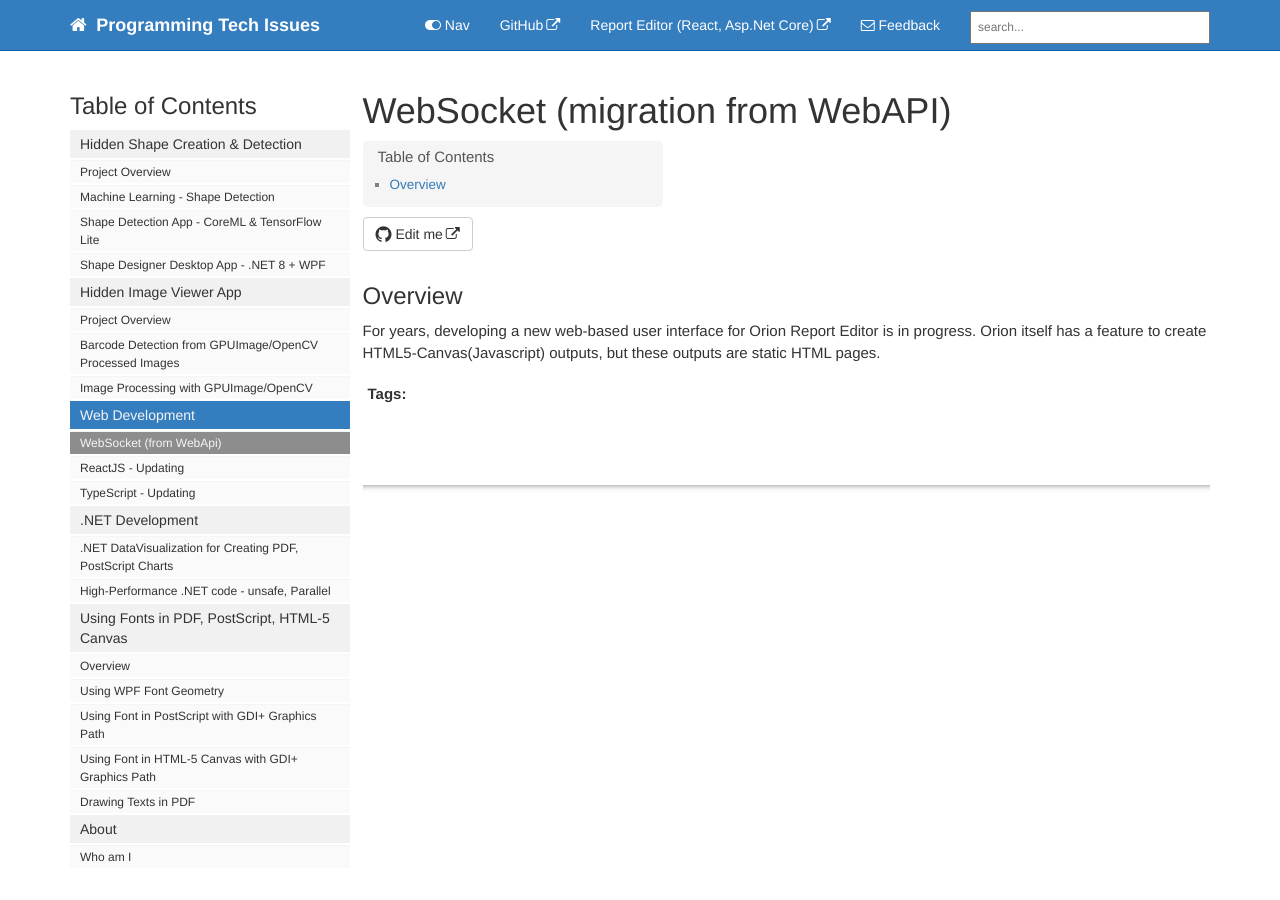
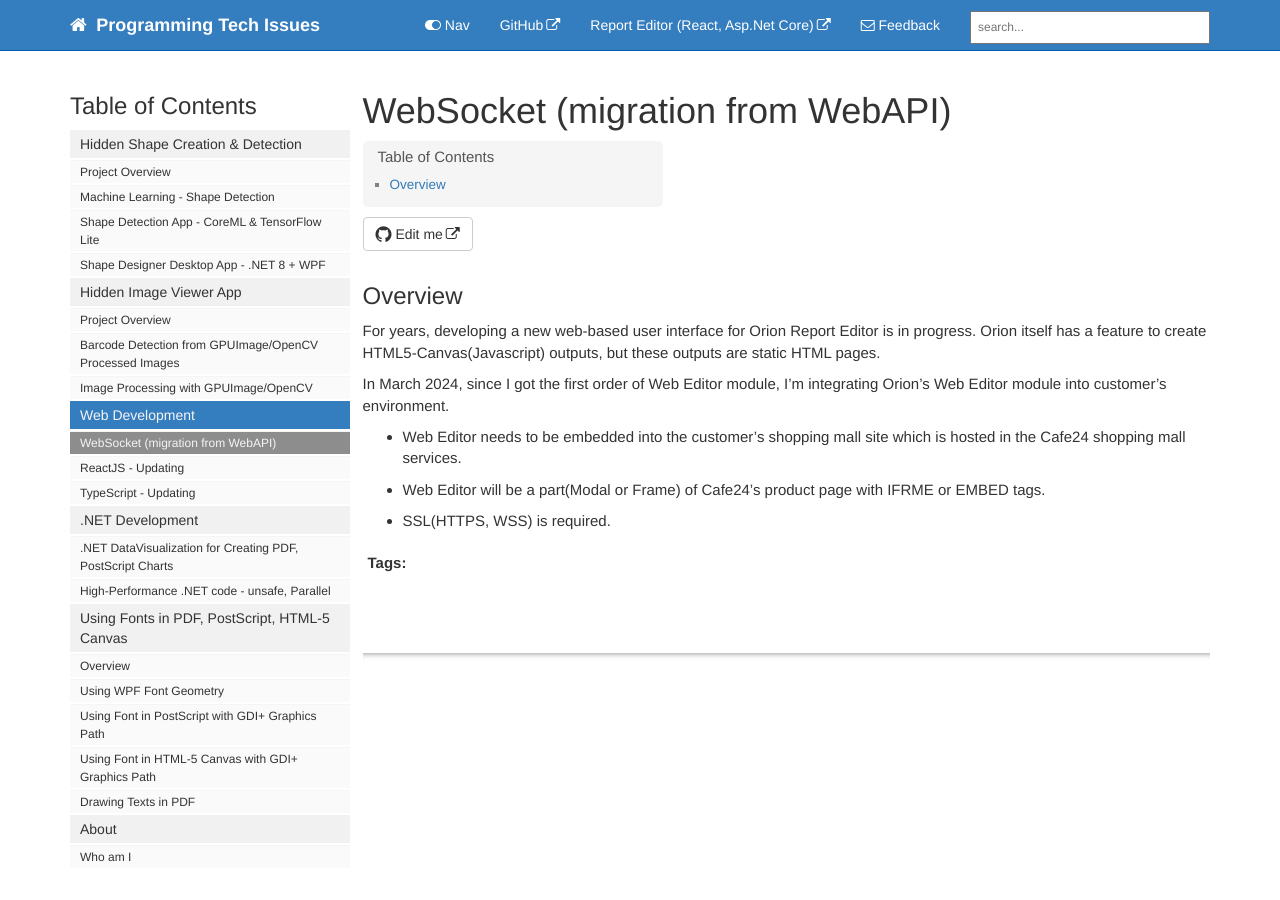
Before and after one commit to heungwook/heungwook.github.io, a Jekyll site: the page built from pages/webdev/web_websocket_01.md, in a window 1280 px wide. Built offline with Jekyll 4.4.1, drawn with Linux system fonts in a browser that asks for light colours; comment, search, counter and statistics services are not loaded.

Commit message:
20240316 1223

```diff
--- a/_data/sidebars/mydoc_sidebar.yml
+++ b/_data/sidebars/mydoc_sidebar.yml
@@ -45,7 +45,7 @@
     output: web
     folderitems:
 
-    - title: WebSocket (from WebApi)
+    - title: WebSocket (migration from WebAPI)
       url: /web_websocket_01.html
       output: web
 
--- a/pages/webdev/web_websocket_01.md
+++ b/pages/webdev/web_websocket_01.md
@@ -11,3 +11,9 @@
 ## Overview
 
 For years, developing a new web-based user interface for Orion Report Editor is in progress. Orion itself has a feature to create HTML5-Canvas(Javascript) outputs, but these outputs are static HTML pages.
+
+In March 2024, since I got the first order of Web Editor module, I'm integrating Orion's Web Editor module into customer's environment.
+
+- Web Editor needs to be embedded into the customer's shopping mall site which is hosted in the Cafe24 shopping mall services.
+- Web Editor will be a part(Modal or Frame) of Cafe24's product page with IFRME or EMBED tags.
+- SSL(HTTPS, WSS) is required.
```
